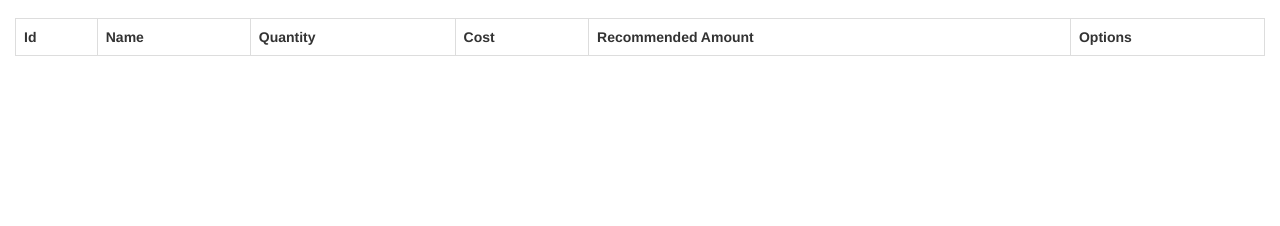
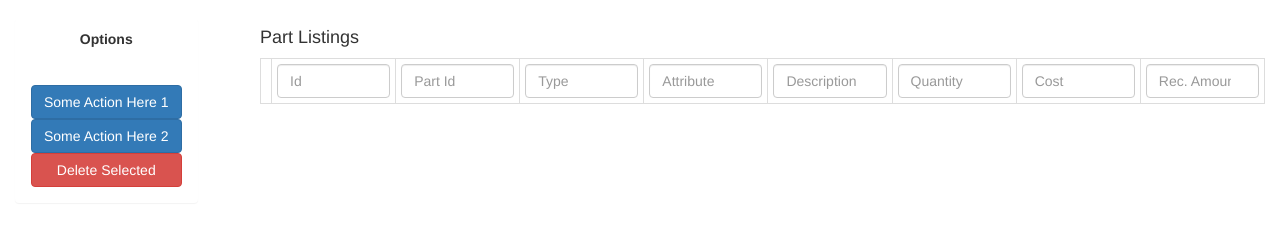
Before and after one commit to kat9541/inventorySilo, a website: page client/views/index.html at #/parts in a window 1280 px wide. Shown: the part 54-280 px from the top of the page. Drawn offline with Linux system fonts and the light colour scheme; no server answers; files whose address does not match are found by name.

Commit message:
Added more stuff to front end

```diff
--- a/client/styles/style.css
+++ b/client/styles/style.css
@@ -4,3 +4,25 @@
     padding: 0 0;
     margin-right: 10px;
 }
+
+.flex-container {
+    display: flex;
+}
+
+#filters {
+    flex-basis: 20%;
+    padding-right: 2.5%;
+}
+
+#tableInfo {
+    flex-basis: auto;
+    padding-left: 2.5%;
+}
+
+.panelBtn {
+    width: 100%;
+    padding-bottom: 10px;
+}
+#optionsLabel {
+    font-weight: bolder;
+}
--- a/client/views/partdashboard.html
+++ b/client/views/partdashboard.html
@@ -40,30 +40,65 @@
             </div><!-- /.navbar-collapse -->
         </div><!-- /.container-fluid -->
     </nav>
-    <div>
-        <table class="table table-bordered">
+    <div class="flex-container">
+        <div id="filters">
+            <div class="panel">
+                <div class="panel-heading text-center">
+                    <p id="optionsLabel">Options</p>
+                </div>
+                <div class="panel-body">
+                    <button type="button" class="btn btn-primary panelBtn">Some Action Here 1</button>
+                    <button type="button" class="btn btn-primary panelBtn">Some Action Here 2</button>
+                    <button type="button" class="btn btn-danger panelBtn">Delete Selected</button>
+                </div>
+            </div>
+        </div>
+        <div id="tableInfo">
+            <table class="table table-condensed table-bordered table-striped ">
                 <tr>
-                <th>Id</th>
-                <th>Name</th>
-                <th>Quantity</th>
-                <th>Cost</th>
-                <th>Recommended Amount</th>
-                <th>Options</th>
+                    <h4>Part Listings</h4>
+                </tr>
+                <!--<tr>-->
+                <!--<th class="text-center">-->
+                <!--Id-->
+                <!--<span class="glyphicon glyphicon-arrow-up"></span>-->
+                <!--</th>-->
+                <!--<th class="text-center">Name</th>-->
+                <!--<th class="text-center">Quantity</th>-->
+                <!--<th class="text-center">Cost</th>-->
+                <!--<th class="text-center">Rec. Amount</th>-->
+                <!--&lt;!&ndash;<th>Options</th>&ndash;&gt;-->
+                <!--</tr>-->
+                <tr>
+                    <td class="invisible"></td>
+                    <td><input class="form-control" type="text" placeholder="Id"></td>
+                    <td><input class="form-control" type="text" placeholder="Part Id"></td>
+                    <td><input class="form-control" type="text" placeholder="Type"></td>
+                    <td><input class="form-control" type="text" placeholder="Attribute"></td>
+                    <td><input class="form-control" type="text" placeholder="Description"></td>
+                    <td><input class="form-control" type="text" placeholder="Quantity"></td>
+                    <td><input class="form-control" type="number" placeholder="Cost"></td>
+                    <td><input class="form-control" type="number" placeholder="Rec. Amount"></td>
                 </tr>
                 <tr ng-repeat="part in parts track by $index">
+                    <td>
+                        <span class="checkbox-inline form-control"></span>
+                    </td>
                     <td ng-model="part.id">{{part.id}}</td>
-                <td ng-model="part.name">{{part.name}}</td>
+                    <td ng-model="part.part_id">{{part.part_id}}</td>
+                    <td ng-model="part.type">{{part.type}}</td>
+                    <td ng-model="part.attribute">{{part.attribute}}</td>
+                    <td ng-model="part.description">{{part.description}}</td>
                     <td ng-model="part.quantity">{{part.quantity}}</td>
                     <td ng-model="part.cost">{{part.cost}}</td>
                     <td ng-model="part.recamt">{{part.recamt}}</td>
                     <td>
                         <button type="button" class="btn btn-primary" data-toggle="modal" data-target="#editPartModal"
                                 ng-click="">Edit</button>
-                    <button type="button" class="btn btn-danger" data-toggle="modal" data-target="#deletePartModal"
-                            ng-click="">Delete</button>
                     </td>
                 </tr>
             </table>
+        </div>
     </div>
 </div>
 <div class="modal fade" id="deletePartModal" tabindex="-1" role="dialog"
```
Also changed, not shown: client/views/requestdashboard.html (+15 -1 lines). Lines whose indentation alone changed are shown as unchanged.
